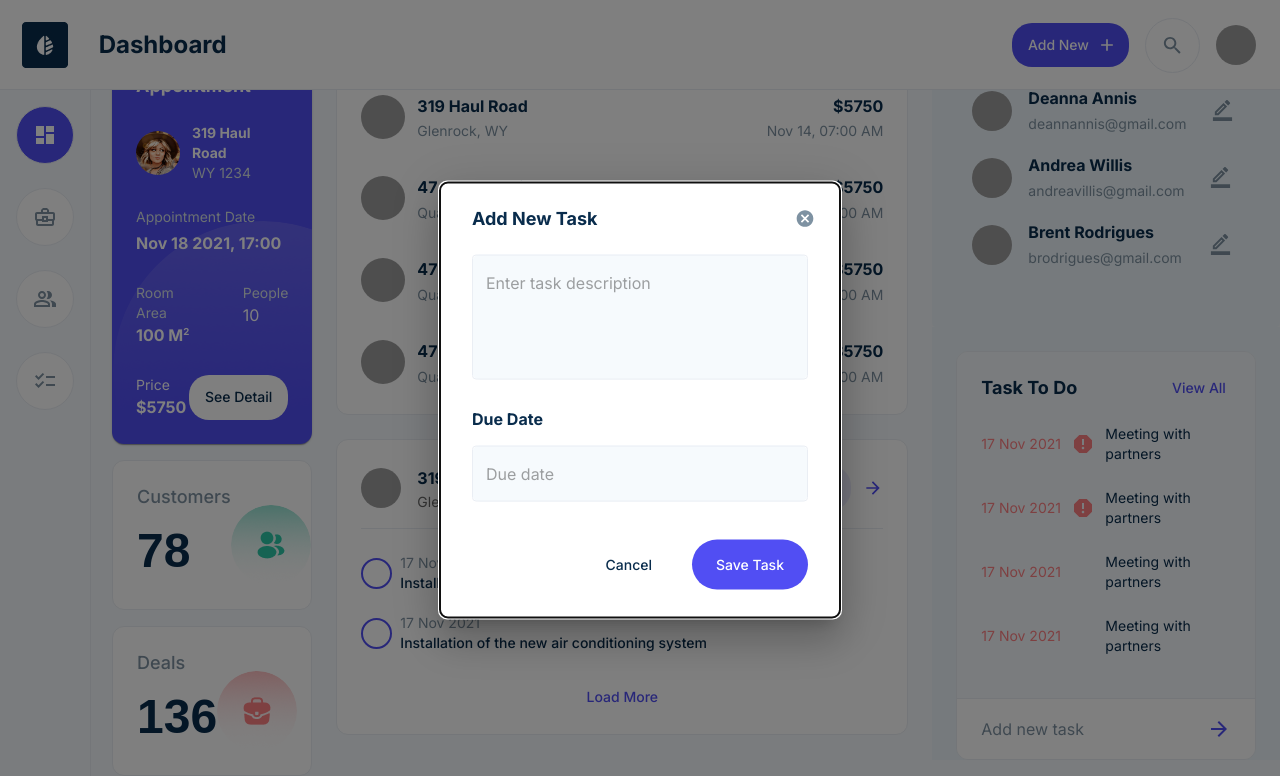
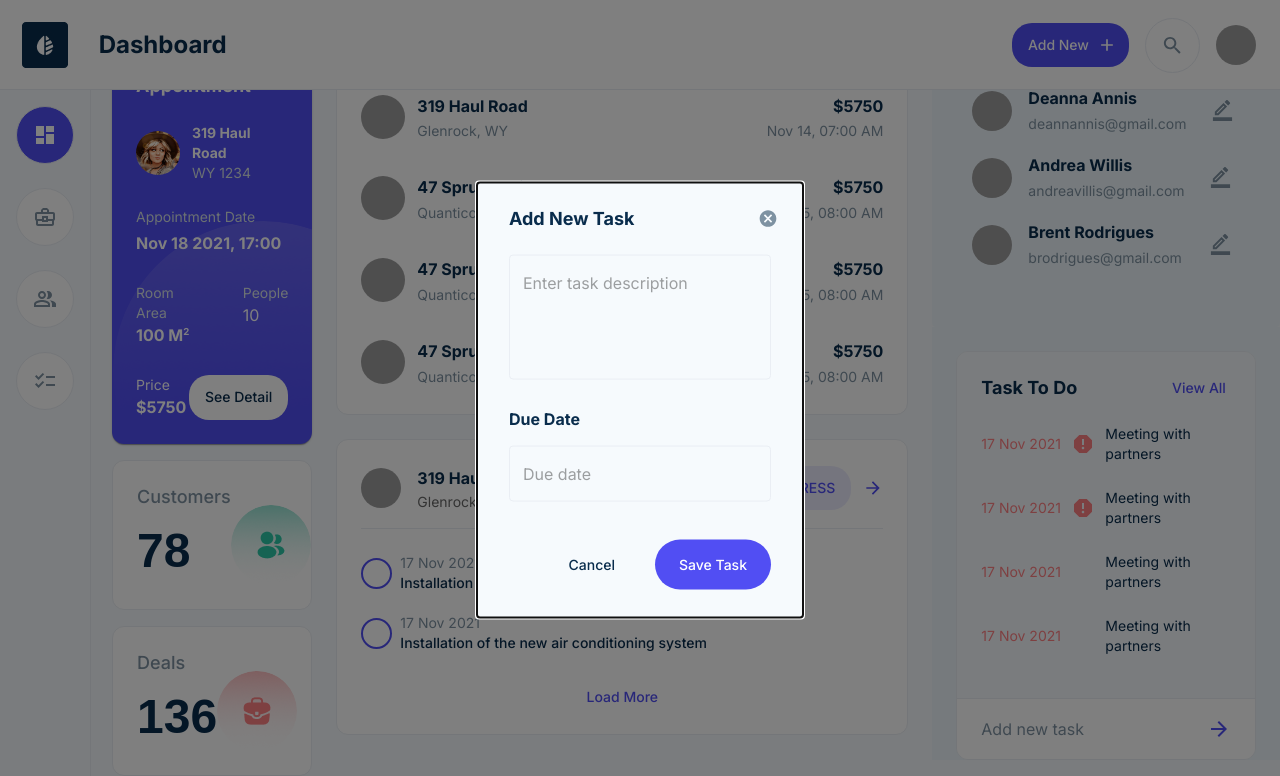
Before and after one commit to NataliaKals003/TMS.CRM.Frontend, a Next.js app: page / in a window 1280 px wide. Both pictures are taken after a click on the element "Add new task". Shown: the part 83-859 px from the top of the page. Built offline with nearby package versions, Linux system fonts and the light colour scheme; grey boxes are pictures that could not be loaded.

Commit message:
Updating according to the PR

```diff
--- a/package.json
+++ b/package.json
@@ -17,7 +17,7 @@
     "@mui/icons-material": "^6.4.3",
     "@mui/material": "^6.4.3",
     "@mui/x-date-pickers": "^7.26.0",
-    "dayjs": "^1.11.13",
+    "date-fns": "^2.29.3",
     "next": "^15.1.6",
     "react": "^19.0.0",
     "react-dom": "^19.0.0",
--- a/src/app/_components/customers-card.tsx
+++ b/src/app/_components/customers-card.tsx
@@ -1,6 +1,6 @@
 import React from 'react';
 import { Card, CardContent, Typography, Box, Avatar, Button } from '@mui/material';
-import { customers, Customer } from '../utils/customers';
+import { customer, Customer } from '../types/customer';
 import BorderColorOutlinedIcon from '@mui/icons-material/BorderColorOutlined';
 
 const EditIcon = <BorderColorOutlinedIcon style={{ color: '#7E92A2', height: '23px', width: '23px' }} />;
@@ -39,7 +39,7 @@ const CustomersCard = () => {
         </Box>
 
         <Box>
-          {customers.slice(0, 3).map((customer: Customer) => (
+          {customer.slice(0, 3).map((customer: Customer) => (
             <Box key={customer.id} display="flex" alignItems="center" gap={2} marginBottom={2} paddingRight="8px">
               <Avatar src={customer.avatar} alt={customer.name} />
               <Box width="100%">
--- a/src/app/layout.tsx
+++ b/src/app/layout.tsx
@@ -6,6 +6,8 @@ import theme from '../styles/theme';
 import Header from '@/components/header';
 import Menu from '@/components/menu';
 import ModalAddNew from '../components/modal-add-new';
+import { LocalizationProvider } from '@mui/x-date-pickers';
+import { AdapterDateFns } from '@mui/x-date-pickers/AdapterDateFns';
 
 export default function RootLayout({
   children,
@@ -19,6 +21,7 @@ export default function RootLayout({
 
   return (
     <ThemeProvider theme={theme}>
+      <LocalizationProvider dateAdapter={AdapterDateFns}>
         <html
           lang="en"
           style={{
@@ -43,6 +46,7 @@ export default function RootLayout({
             </Box>
           </body>
         </html>
+      </LocalizationProvider>
     </ThemeProvider>
   );
 }
--- a/src/app/utils/customers.ts
+++ b/src/app/types/customer.ts
@@ -5,7 +5,7 @@ export type Customer = {
   avatar: string;
 };
 
-export const customers: Customer[] = [
+export const customer: Customer[] = [
   {
     id: 1,
     name: 'Deanna Annis',
--- a/src/components/add-new-deal-form.tsx
+++ b/src/components/add-new-deal-form.tsx
@@ -4,7 +4,8 @@ import CancelIcon from '@mui/icons-material/Cancel';
 import SelectButton from './select-button';
 import AddressForm from './address-form';
 import ModalSelectCustomer from './modal-select-customer';
-import TimeStamp from './timestamp';
+import TimeStamp from './date-picker';
+import '../styles/modal-style.css';
 
 interface FormAddNewDealProps {
   open: boolean;
@@ -34,22 +35,10 @@ const AddNewDeal: React.FC<FormAddNewDealProps> = ({ open, onClose }) => {
     <>
       <Modal open={open} onClose={onClose}>
         <Box
+          className="box"
           sx={{
-            position: 'absolute',
-            top: '50%',
-            left: '50%',
-            transform: 'translate(-50%, -50%)',
-            bgcolor: 'background.paper',
-            maxWidth: '620px',
-            boxShadow: 24,
-            borderRadius: 2,
             width: 620,
             maxHeight: 700,
-            overflowY: 'auto',
-            scrollbarWidth: 'none',
-            '&::-webkit-scrollbar': {
-              display: 'none',
-            },
           }}
         >
           <Box sx={{ padding: '24px 29px 24px 32px', display: 'flex', justifyContent: 'space-between' }}>
--- a/src/components/add-new-task-form.tsx
+++ b/src/components/add-new-task-form.tsx
@@ -1,8 +1,9 @@
 import React from 'react';
 import { Box, Button, Modal, TextField, Typography } from '@mui/material';
 import CancelIcon from '@mui/icons-material/Cancel';
-import TimeStamp from './timestamp';
-// import { Inter } from 'next/font/google';
+import TimeStamp from './date-picker';
+import '../styles/modal-style.css';
+
 interface AddNewTaskFormProps {
   open: boolean;
   onClose: () => void;
@@ -13,22 +14,10 @@ const AddNewTaskForm: React.FC<AddNewTaskFormProps> = ({ open, onClose }) => {
     <>
       <Modal open={open}>
         <Box
+          className="box"
           sx={{
-            position: 'absolute',
-            top: '50%',
-            left: '50%',
-            transform: 'translate(-50%, -50%)',
-            bgcolor: 'background.paper',
             maxWidth: '400px',
-            boxShadow: 24,
-            borderRadius: 2,
-            width: 620,
             maxHeight: 700,
-            overflowY: 'auto',
-            scrollbarWidth: 'none',
-            '&::-webkit-scrollbar': {
-              display: 'none',
-            },
           }}
         >
           <Box sx={{ padding: '24px 29px 24px 32px', display: 'flex', justifyContent: 'space-between' }}>
--- /dev/null
+++ b/src/components/date-picker.tsx
@@ -0,0 +1,31 @@
+import React from 'react';
+import { DatePicker as MuiDatePicker } from '@mui/x-date-pickers';
+import CalendarMonthOutlinedIcon from '@mui/icons-material/CalendarMonthOutlined';
+import { Box } from '@mui/material';
+
+interface DatePickerProps {
+  placeholder?: string;
+}
+
+const DatePicker: React.FC<DatePickerProps> = ({ placeholder }) => {
+  const [value, setValue] = React.useState<Date | null>(null);
+
+  return (
+    <Box width="100%">
+      <MuiDatePicker
+        format="MMM dd, yyyy"
+        value={value}
+        onChange={(newValue) => setValue(newValue)}
+        slots={{
+          openPickerIcon: CalendarMonthOutlinedIcon,
+        }}
+        sx={{ width: '100%' }}
+        slotProps={{
+          textField: { placeholder: placeholder },
+        }}
+      />
+    </Box>
+  );
+};
+
+export default DatePicker;
--- a/src/components/modal-select-customer.tsx
+++ b/src/components/modal-select-customer.tsx
@@ -1,9 +1,10 @@
 import React, { useState } from 'react';
 import { Box, Typography, Button, List, Modal, Avatar } from '@mui/material';
-import { customers, Customer } from '../app/utils/customers';
+import { customer, Customer } from '../app/types/customer';
 import ArrowForwardOutlinedIcon from '@mui/icons-material/ArrowForwardOutlined';
 import CancelIcon from '@mui/icons-material/Cancel';
-import AddNewCustomer from './add-new-customer-form';
+import AddNewCustomer from './new-customer-modal';
+import '../styles/modal-style.css';
 
 interface ModalSelectCustomerProps {
   open: boolean;
@@ -23,14 +24,8 @@ const ModalSelectCustomer: React.FC<ModalSelectCustomerProps> = ({ open, onClose
         }}
       >
         <Box
+          className="box"
           sx={{
-            position: 'absolute',
-            top: '50%',
-            left: '50%',
-            transform: 'translate(-50%, -50%)',
-            bgcolor: 'background.paper',
-            boxShadow: 24,
-            borderRadius: 2,
             width: 400,
             maxHeight: '80vh',
             display: 'flex',
@@ -72,7 +67,7 @@ const ModalSelectCustomer: React.FC<ModalSelectCustomerProps> = ({ open, onClose
             }}
           >
             <List>
-              {customers.map((customer: Customer) => (
+              {customer.map((customer: Customer) => (
                 <Box
                   key={customer.id}
                   onClick={() => {
--- a/src/components/add-new-customer-form.tsx
+++ b/src/components/new-customer-modal.tsx
@@ -6,13 +6,14 @@ import Typography from '@mui/material/Typography';
 import Modal from '@mui/material/Modal';
 import CancelIcon from '@mui/icons-material/Cancel';
 import { TextField } from '@mui/material';
+import '../styles/modal-style.css';
 
-interface FormAddNewCustomerProps {
+interface NewCustomerModalProps {
   open: boolean;
   onClose: () => void;
 }
 
-const AddNewCustomer: React.FC<FormAddNewCustomerProps> = ({ open, onClose }) => {
+const NewCustomerModal: React.FC<NewCustomerModalProps> = ({ open, onClose }) => {
   const [fileName, setFileName] = useState('');
 
   const handleFileChange = (event: React.ChangeEvent<HTMLInputElement>) => {
@@ -28,25 +29,14 @@ const AddNewCustomer: React.FC<FormAddNewCustomerProps> = ({ open, onClose }) =>
       onClose();
     }
   };
+
   return (
     <Modal open={open}>
       <Box
+        className="box"
         sx={{
-          position: 'absolute',
-          top: '50%',
-          left: '50%',
-          transform: 'translate(-50%, -50%)',
-          bgcolor: 'background.paper',
-          maxWidth: '620px',
-          boxShadow: 24,
-          borderRadius: 2,
           width: 620,
           maxHeight: 700,
-          overflowY: 'auto',
-          scrollbarWidth: 'none',
-          '&::-webkit-scrollbar': {
-            display: 'none',
-          },
         }}
       >
         <Box sx={{ padding: '24px 29px 24px 32px', display: 'flex', justifyContent: 'space-between' }}>
@@ -138,4 +128,4 @@ const AddNewCustomer: React.FC<FormAddNewCustomerProps> = ({ open, onClose }) =>
   );
 };
 
-export default AddNewCustomer;
+export default NewCustomerModal;
--- a/src/components/timestamp.tsx
+++ /dev/null
@@ -1,35 +0,0 @@
-import React from 'react';
-import { DatePicker, LocalizationProvider } from '@mui/x-date-pickers';
-import { AdapterDayjs } from '@mui/x-date-pickers/AdapterDayjs';
-import CalendarMonthOutlinedIcon from '@mui/icons-material/CalendarMonthOutlined';
-import { Dayjs } from 'dayjs';
-import { Box } from '@mui/material';
-
-interface TimeStampProps {
-  placeholder?: string;
-}
-
-const TimeStamp: React.FC<TimeStampProps> = ({ placeholder }) => {
-  const [value, setValue] = React.useState<Dayjs | null>(null);
-
-  return (
-    <LocalizationProvider dateAdapter={AdapterDayjs}>
-      <Box width="100%">
-        <DatePicker
-          format="LL"
-          value={value}
-          onChange={(newValue) => setValue(newValue)}
-          slots={{
-            openPickerIcon: CalendarMonthOutlinedIcon,
-          }}
-          sx={{ width: '100%' }}
-          slotProps={{
-            textField: { placeholder: placeholder },
-          }}
-        />
-      </Box>
-    </LocalizationProvider>
-  );
-};
-
-export default TimeStamp;
--- /dev/null
+++ b/src/styles/modal-style.css
@@ -0,0 +1,15 @@
+.box {
+  position: absolute;
+  top: 50%;
+  left: 50%;
+  transform: translate(-50%, -50%);
+  background-color: #f6fafd;
+  box-shadow: 24px;
+  border-radius: 2;
+  overflow-y: auto;
+  scrollbar-width: none;
+}
+
+.box::-webkit-scrollbar {
+  display: none;
+}
```
Also changed, not shown: src/components/modal-add-new.tsx (+9 -34 lines), 1 other file (tests, documents, lock files or other folders). Lines whose indentation alone changed are shown as unchanged.
